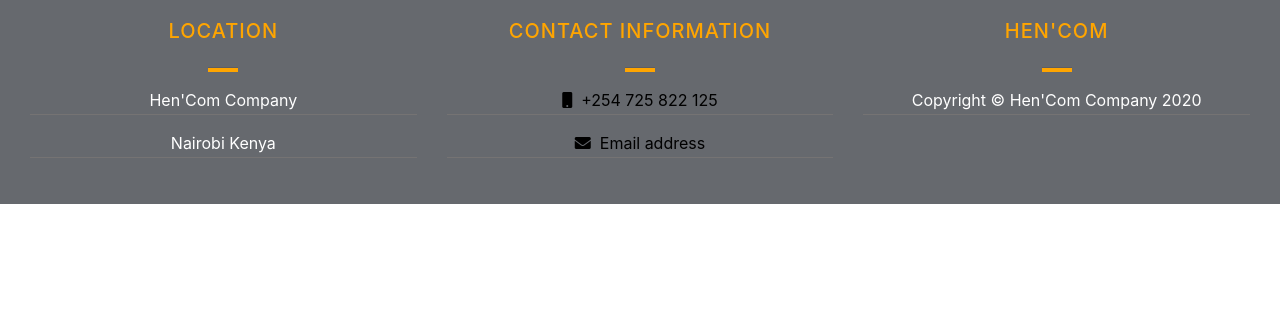
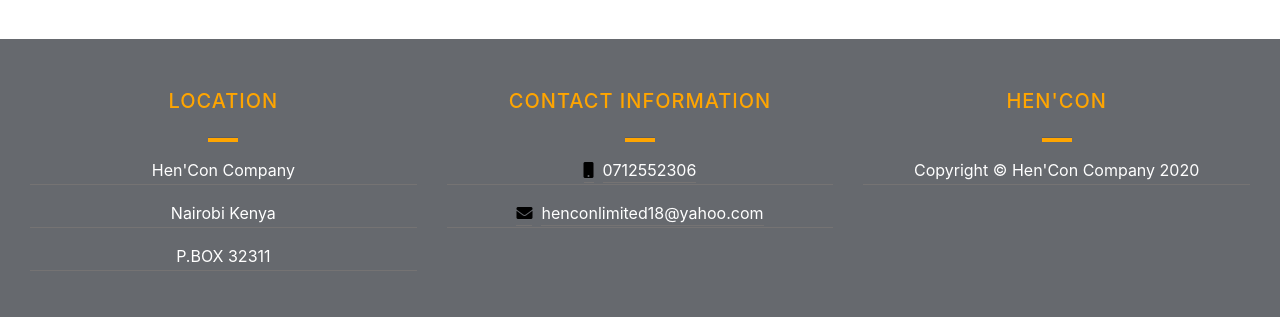
Before and after one commit to dachieng/hencon, a Django app: page / in a window 1280 px wide. Shown: the part 2278-2595 px from the top of the page. Before the commit the page ends 2482 px from the top, so only its background shows below. Run offline with Django 3.2, Linux system fonts and the light colour scheme; data comes from the database, SQL or seed files in the repository; some libraries are stand-ins or nearby versions; some web fonts are replaced.

Commit message:
modify footer

```diff
--- a/portfolio/static/portfolio/styles/style.css
+++ b/portfolio/static/portfolio/styles/style.css
@@ -77,7 +77,7 @@ i.fas.fa-anchor{
 }
 
 .carousel-caption h5{
-    font-size: 3em;
+    font-size: 2.5em;
     color: #ffa500;
     text-transform: uppercase;
 
@@ -233,7 +233,7 @@ footer h5{
     margin-top: 20px;
 }
 
-footer p{
+footer p, footer span{
     color: #fff;
     border-bottom: 1px solid #757373 !important;
     padding-bottom: 2px;
--- a/portfolio/templates/portfolio/index.html
+++ b/portfolio/templates/portfolio/index.html
@@ -48,7 +48,7 @@
               <div class="carousel-item active">
                 <img class="d-block w-100 img-fluid" src="{% static 'portfolio/images/construction7.jpg' %}" alt="First slide">
                 <div class="carousel-caption">
-                    <h5>{{company}} COMPANY</h5>
+                    <h5>{{company}} GENERAL CONTRACTORS <br> LIMITED.</h5>
                     <p>Structural and Civil Engineering Contractors and Renovators</p>
 
                 </div>
@@ -81,7 +81,7 @@
     </section>
     <main data-bs-spy="scroll" data-bs-target=".navbar" data-bs-offset="0">
       <div id="about">
-        <h4>Welcome to {{company}}</h4>
+        <h4 style="margin-top: 3em;">Welcome to {{company}} GENERAL CONTRACTORS <br> LIMITED.</h4>
         <div class="center">
           <hr class="hr">
         </div>
@@ -173,6 +173,8 @@
 
              <p>Nairobi Kenya</p>
 
+             <p>P.BOX 32311</p>
+
 
            </div>
            <div class="col-sm-12 col-md-4">
@@ -181,10 +183,10 @@
              <hr class="hr">
             </div>
             <p><span><i class="fa fa-mobile"></i></span>&nbsp;
-              <span>+254 725 822 125 </span>
+              <span style="color: white;">0712552306</span>
             </p>
             <p><span><i class="fas fa-envelope"></i></span>&nbsp;
-              <span>Email address </span>
+              <span style="color: white;">henconlimited18@yahoo.com </span>
             </p>
 
 
--- a/portfolio/views.py
+++ b/portfolio/views.py
@@ -6,14 +6,14 @@ from portfolio.forms import EmailUs
 from django.core.mail import send_mail
 
 def index(request):
-    company = "Hen'Com"
+    company = "Hen'Con"
     mandate = Mandate.objects.all()
     portfolio = Portfolio.objects.all()
 
     if request.method == "POST":
         form = EmailUs(request.POST)
         if form.is_valid():
-            subject = "Welcome to Hen'Com"
+            subject = "Welcome to Hen'Con"
             sender = form.cleaned_data.get("email")
             message = 'Hope you enjoy our services. Contact us for more information'
             send_mail(subject,
```
